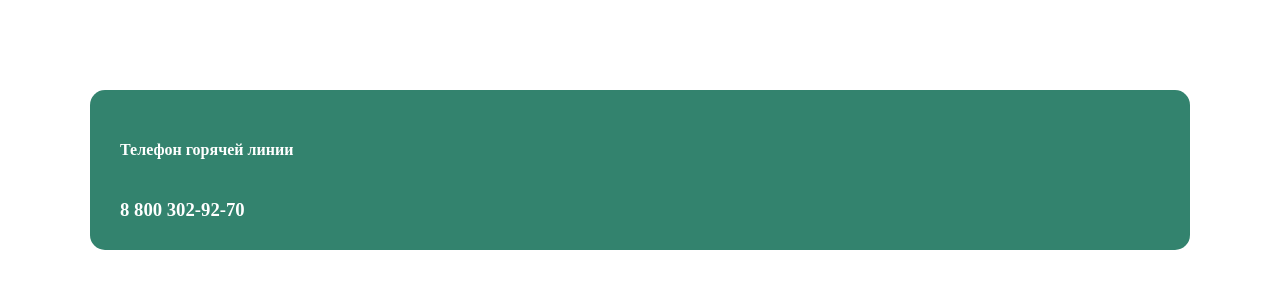
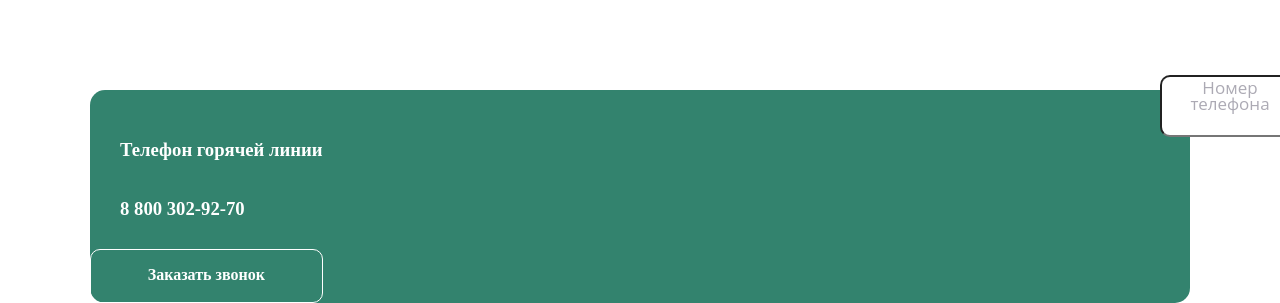
Before and after one commit to delete7x2/W, a plain HTML site: page index.html in a window 1280 px wide. Shown: the part 2295-2598 px from the top of the page. Before the commit the page ends 2545 px from the top, so only its background shows below. Drawn offline with Linux system fonts and the light colour scheme.

Commit message:
Продолжил старый блок

```diff
--- a/index.html
+++ b/index.html
@@ -169,8 +169,14 @@
 
     <div class="back">
         <div class="tt">
-            <span class="back-phone-text"><h4>Телефон горячей линии</h4></span>
+            <span class="back-phone-text"><h3>Телефон горячей линии</h3></span>
+            <span class="zakcall"><b>Заказать обратный звонок</span>
             <span class="back-phone"><h3>8 800 302-92-70</h3></span>
+            <input class="input-phone" type="text">
+            <span class="number-phone">Номер телефона</span>
+            <div class="border-call">
+                <a href="#">Заказать звонок</a>
+            </div>
         </div>
     </div>
 
--- a/style.css
+++ b/style.css
@@ -488,3 +488,72 @@ color: #33836E;
     display: inline-block;
 
 }
+
+.zakcall {
+    color: white;
+    position: absolute;
+    left: 1170px;
+    top: 2330px;
+}
+
+.number-phone {
+    /* Номер телефона */
+
+
+position: absolute;
+left: 1180px;
+top: 2375px;
+
+font-family: 'Open Sans';
+font-style: normal;
+font-weight: 400;
+font-size: 17px;
+line-height: 16px;
+display: flex;
+align-items: center;
+text-align: center;
+
+color: rgba(47, 43, 67, 0.4);
+
+
+}
+
+.input-phone {
+display: flex;
+position: absolute;
+flex-direction: column;
+justify-content: center;
+align-items: flex-start;
+left: 1160px;
+top: 2370px;
+
+width: 249px;
+height: 56px;
+
+background: #FFFFFF;
+border-radius: 10px;
+}
+
+.border-call {
+
+
+box-sizing: border-box;
+
+display: flex;
+
+flex-direction: row;
+justify-content: center;
+align-items: center;
+padding: 16px 36px 18px;
+gap: 10px;
+
+
+
+border: 1px solid #FFFFFF;
+border-radius: 10px;
+}
+
+.border-call>a {
+    text-decoration: none;
+    color: white;
+}
```
